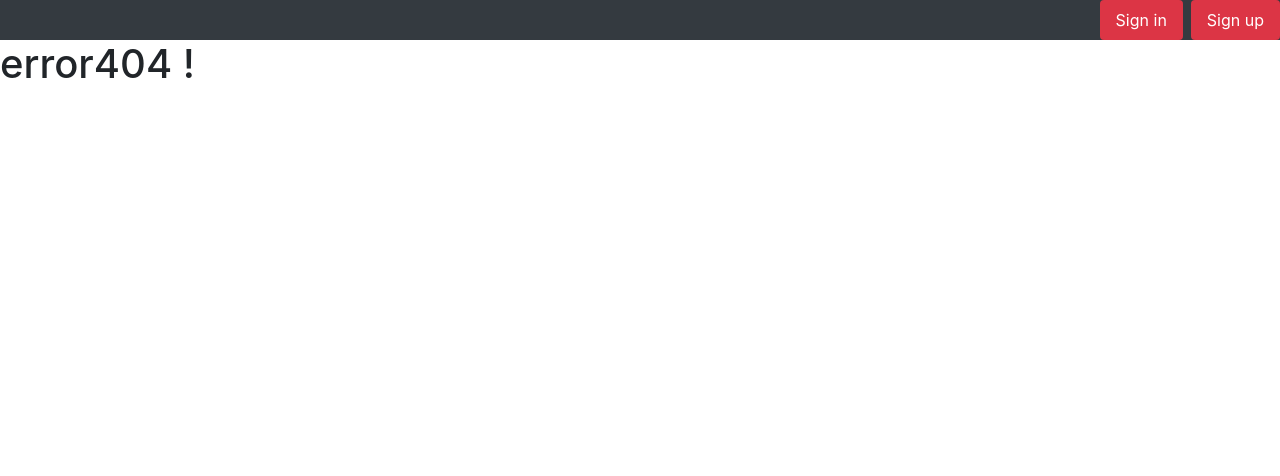
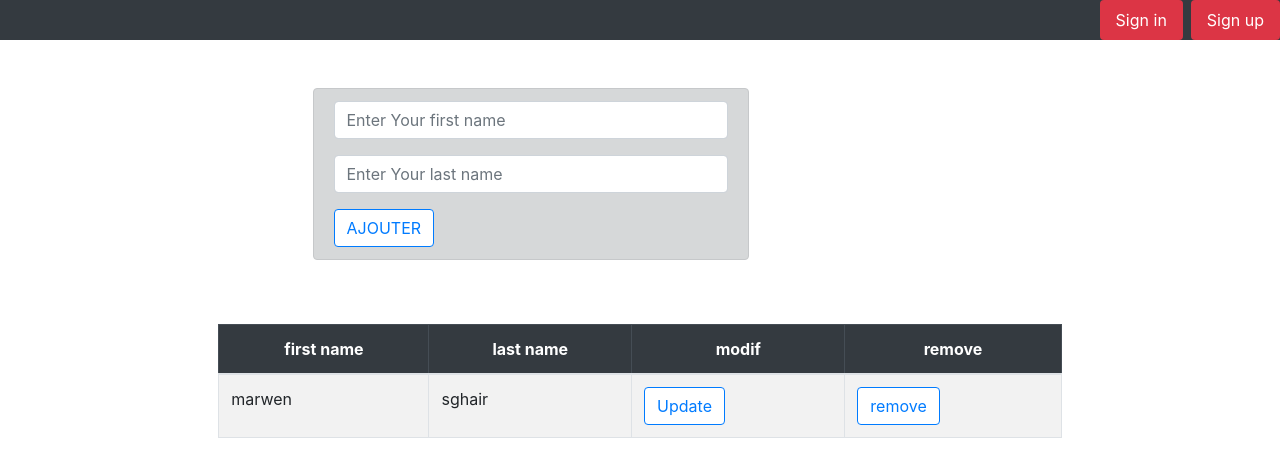
Before and after one commit to marwensghair95/angular1, an Angular app: page /users in a window 1280 px wide. Shown: the top 476 px of the page. Built offline with nearby package versions, Linux system fonts and the light colour scheme.

Commit message:
input output

```diff
--- a/src/app/user-add/user-add.component.html
+++ b/src/app/user-add/user-add.component.html
@@ -1,15 +1,16 @@
-<div class="row mt-5 " >
-
-    <div class="offset-md-3 col-6 col-md-4">
+<div class="row mt-5  " >
+    <div class="offset-md-3 col-6 col-md-4 alert alert-dark">
         <form>
             <div class="form-group">
-                <input class="form-control "  name="fname" type="text" placeholder="Enter Your first name">
+                <input class="form-control " [(ngModel)]="first_name" name="fname" type="text" placeholder="Enter Your first name">
             </div>
             <div class="form-group">
-                <input class="form-control"  name="lname" type="text" placeholder="Enter Your last name">
+                <input class="form-control" [(ngModel)]="last_name" name="lname" type="text" placeholder="Enter Your last name">
             </div>
             <div><button  class="btn btn-outline-primary bg-white" >AJOUTER</button></div>
 
         </form>
     </div>
  </div>
+
+<app-users-list [fname]="first_name" [lname]="last_name"></app-users-list>
--- a/src/app/user-add/user-add.component.ts
+++ b/src/app/user-add/user-add.component.ts
@@ -6,6 +6,8 @@ import { Component, OnInit } from '@angular/core';
   styleUrls: ['./user-add.component.css']
 })
 export class UserAddComponent implements OnInit {
+  first_name:String="";
+  last_name:String="";
 
   constructor() { }
 
--- a/src/app/users-list/users-list.component.html
+++ b/src/app/users-list/users-list.component.html
@@ -1,16 +1,22 @@
+<div class="row mt-5">
+  <div class="offset-2 col-8 ">
     <table class="table table-hover table-striped table-bordered">
       <thead class="table-dark  text-center">
         <tr>
           <th >first name</th>
           <th >last name</th>
-
+          <th >modif</th>
+          <th >remove</th>
         </tr>
       </thead>
       <tbody>
       <tr>
-    <td >hazem</td>
-    <td >bdhriwa</td>
-
+      <td >marwen</td>
+      <td >sghair</td>
+      <td ><button  class="btn btn-outline-primary bg-white" >Update</button></td>
+      <td ><button  class="btn btn-outline-primary bg-white" >remove</button></td>
       </tr>
   </tbody>
   </table>
+  </div>
+</div>
--- a/src/app/users-list/users-list.component.ts
+++ b/src/app/users-list/users-list.component.ts
@@ -1,4 +1,4 @@
-import { Component, OnInit } from '@angular/core';
+import { Component, Input, OnInit, Output } from '@angular/core';
 
 @Component({
   selector: 'app-users-list',
@@ -6,6 +6,10 @@ import { Component, OnInit } from '@angular/core';
   styleUrls: ['./users-list.component.css']
 })
 export class UsersListComponent implements OnInit {
+  @Input() fname:String;
+  @Input() lname:String;
+  @Output() firstname:string;
+  @Output() lastname:string;
 
   constructor() { }
 
```
Also changed, not shown: src/app/app-routing.module.ts (+5 -5 lines). Lines whose indentation alone changed are shown as unchanged.
